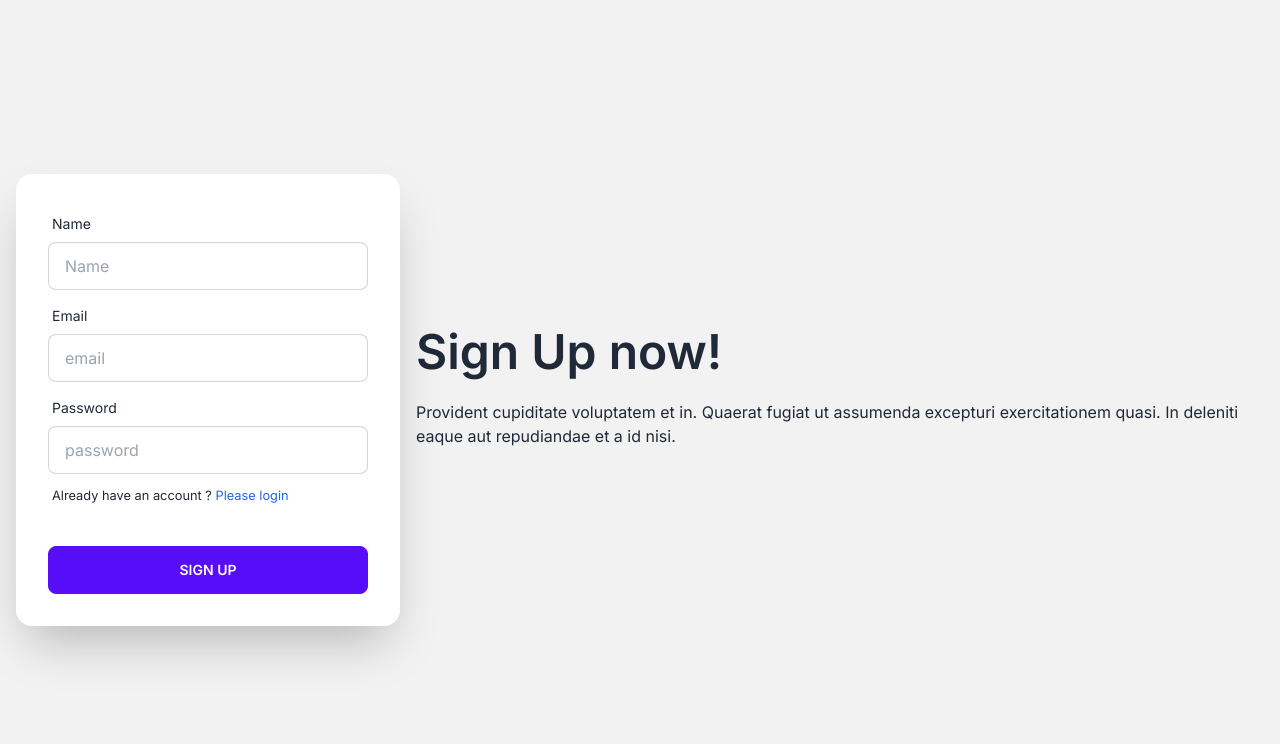
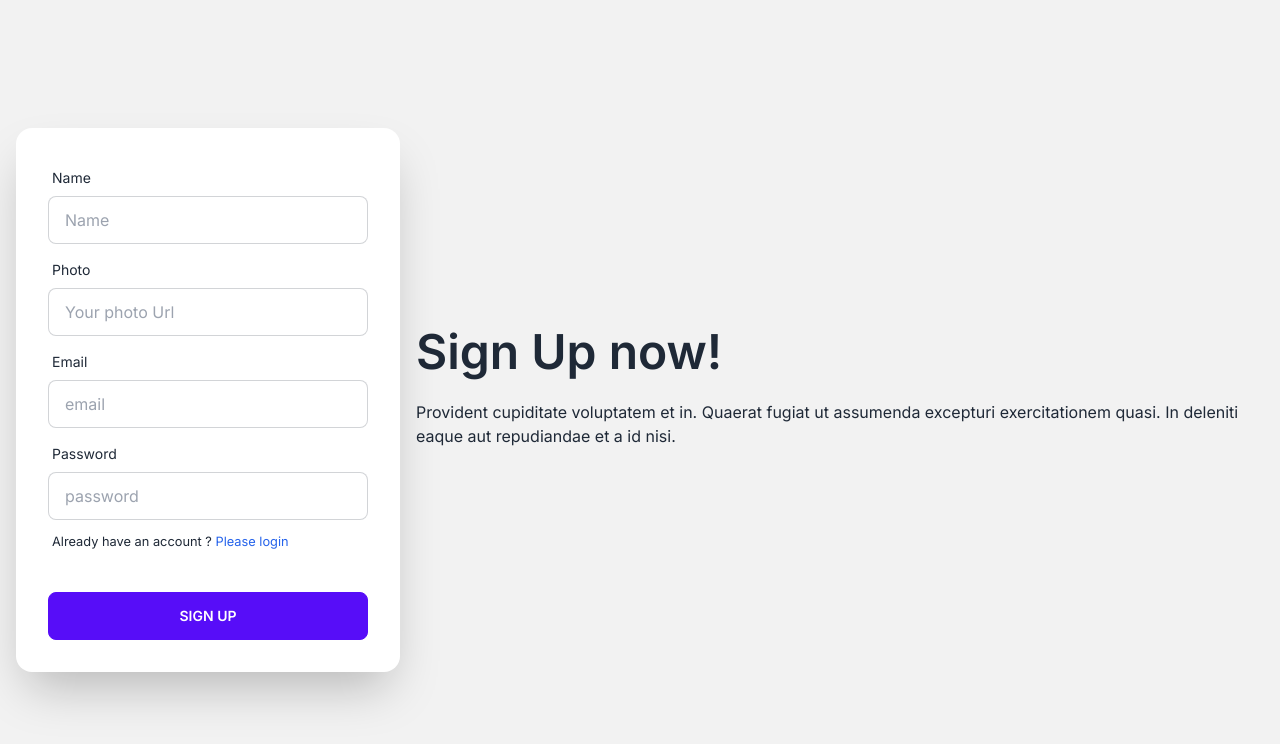
Before and after one commit to developer-shourav/Bistro-Boss-Client, a React (Vite) app: page /register in a window 1280 px wide. Shown: the top 744 px of the page. Built offline with nearby package versions, Linux system fonts and the light colour scheme; no server answers.

Commit message:
user update successful

```diff
--- a/src/pages/Register/Register.jsx
+++ b/src/pages/Register/Register.jsx
@@ -2,7 +2,9 @@ import { useContext } from "react";
 import { Helmet } from "react-helmet-async";
 import { useForm } from "react-hook-form";
 import { AuthContext } from "../../providers/AuthProviders";
-import { Link } from "react-router-dom";
+import { Link, useNavigate } from "react-router-dom";
+import { updateProfile } from "firebase/auth";
+import Swal from "sweetalert2";
 
 const Register = () => {
   const {
@@ -12,19 +14,37 @@ const Register = () => {
     reset,
   } = useForm();
 
+  const navigate = useNavigate();
 
   const {createEmailPasswordUser} = useContext(AuthContext);
   const onSubmit = (data) => {
     console.log(data);
     createEmailPasswordUser(data.email, data.password)
     .then( result => {
-      const loggedUser = result.user;
+      addExtraInfo(result.user, data.photo, data.name)
+      navigate('/')
     })
     .catch( error => {
       console.log(error.message);
     })
     reset();
   };
+
+  const addExtraInfo = (user, photo, name) => {
+    updateProfile(user, {displayName: name, photoURL:photo})
+    .then( ( ) => {
+      Swal.fire({
+        position: 'top-end',
+        icon: 'success',
+        title: 'Profile Creation successful',
+        showConfirmButton: false,
+        timer: 1500
+      })
+    })
+    .catch( error => {
+      console.log(error.message);
+    })
+  }
 
   return (
     <>
@@ -57,6 +77,24 @@ const Register = () => {
                 {errors.name && (
                   <span className="text-red-500 text-sm">
                     <small>Name is required*</small>
+                  </span>
+                )}
+              </div>
+
+              <div className="form-control">
+                <label className="label">
+                  <span className="label-text">Photo</span>
+                </label>
+                <input
+                  type="text"
+                  placeholder="Your photo Url"
+                  className="input input-bordered"
+                  name="photo"
+                  {...register("photo", { required: true })}
+                />
+                {errors.photo && (
+                  <span className="text-red-500 text-sm">
+                    <small>Photo Url is required*</small>
                   </span>
                 )}
               </div>
```
